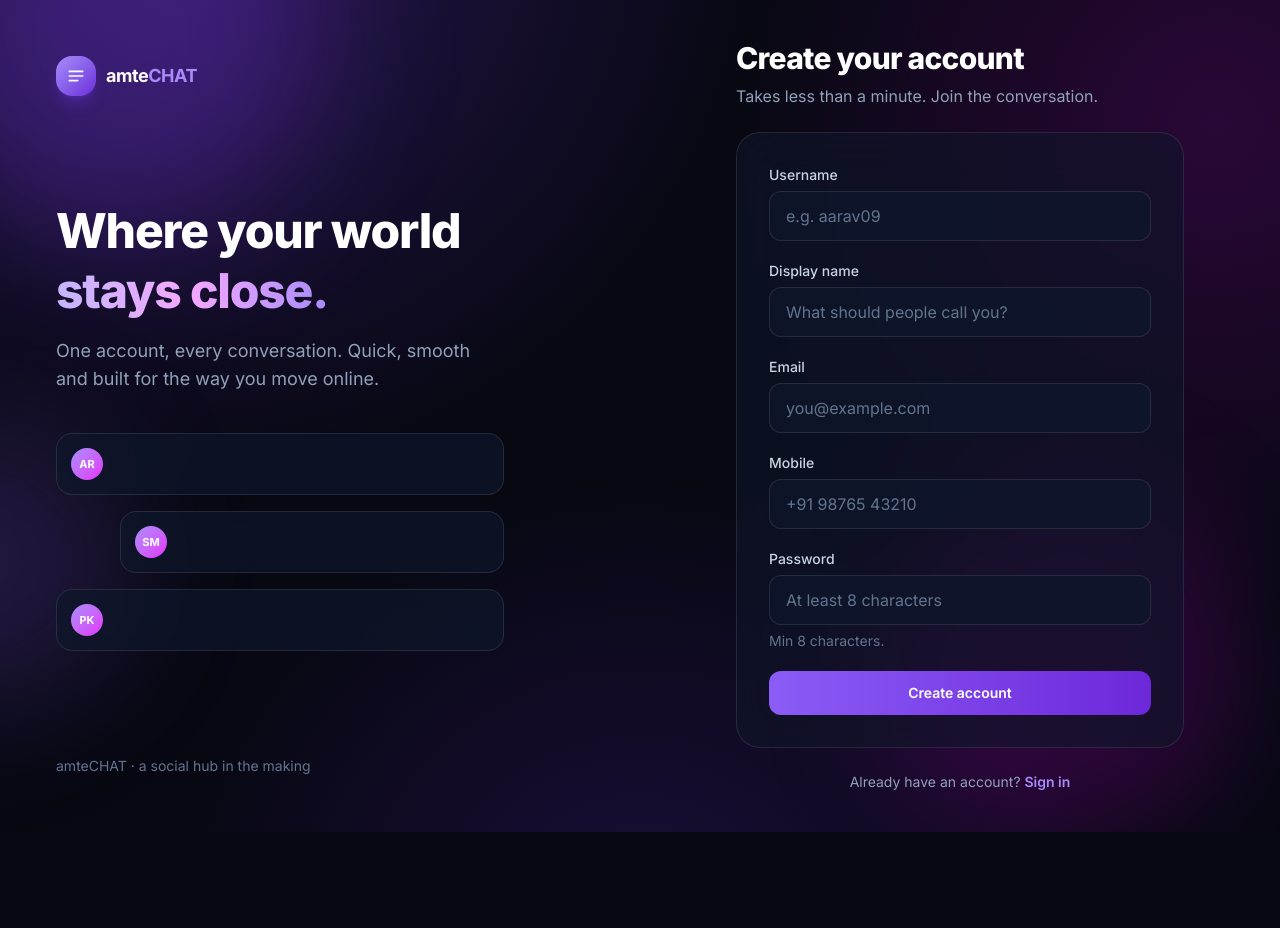
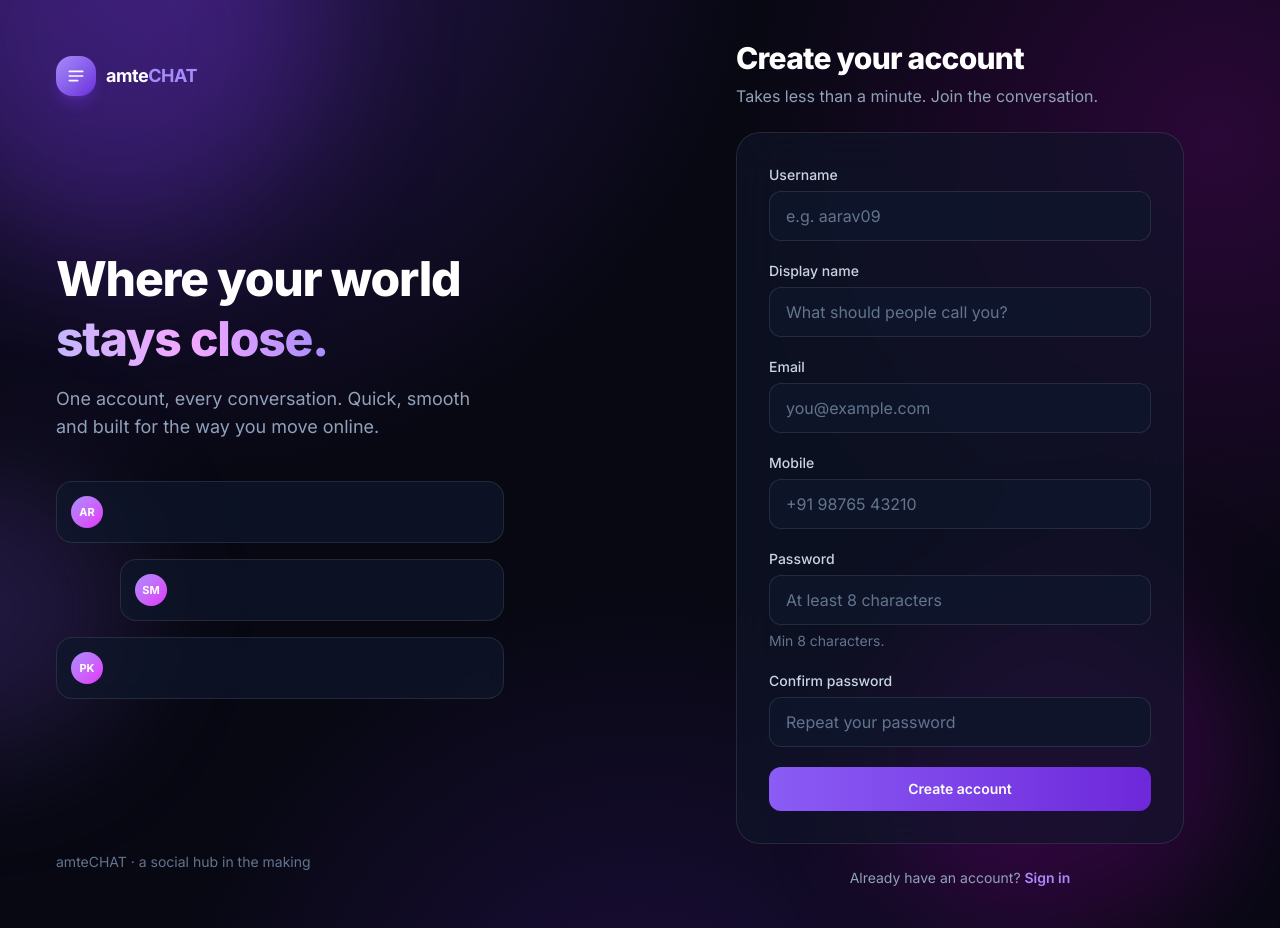
Before and after one commit to azimkhan07/chatting_sysem, a React (Vite) app in the folder frontend/: page /register in a window 1280 px wide. Before the commit the page ends 832 px from the top, so only its background shows below. Built offline with nearby package versions, Linux system fonts and the light colour scheme.

Commit message:
fix(auth): add password confirmation field on register page

```diff
--- a/frontend/src/pages/Register.tsx
+++ b/frontend/src/pages/Register.tsx
@@ -21,6 +21,7 @@ export default function Register() {
     email: '',
     mobile: '',
     password: '',
+    password_confirmation: '',
   })
   const [submitting, setSubmitting] = useState(false)
   const [formError, setFormError] = useState<string | null>(null)
@@ -35,6 +36,13 @@ export default function Register() {
 
     setSubmitting(true)
     setFormError(null)
+
+    if (values.password !== values.password_confirmation) {
+      setFormError('Passwords do not match.')
+      setSubmitting(false)
+      return
+    }
+
     try {
       await register({
         username: values.username,
@@ -42,6 +50,7 @@ export default function Register() {
         email: values.email || undefined,
         mobile: values.mobile || undefined,
         password: values.password,
+        password_confirmation: values.password_confirmation,
       })
       navigate('/', { replace: true })
     } catch (error) {
@@ -129,6 +138,16 @@ export default function Register() {
             onChange={update('password')}
           />
 
+          <AuthField
+            label="Confirm password"
+            name="password_confirmation"
+            type="password"
+            value={values.password_confirmation}
+            placeholder="Repeat your password"
+            autoComplete="new-password"
+            onChange={update('password_confirmation')}
+          />
+
           <button type="submit" disabled={submitting} className="btn-primary">
             {submitting ? <Spinner /> : 'Create account'}
           </button>
--- a/frontend/src/types/user.ts
+++ b/frontend/src/types/user.ts
@@ -25,6 +25,7 @@ export interface RegisterInput {
   email?: string
   mobile?: string
   password: string
+  password_confirmation: string
 }
 
 export interface LoginInput {
```
